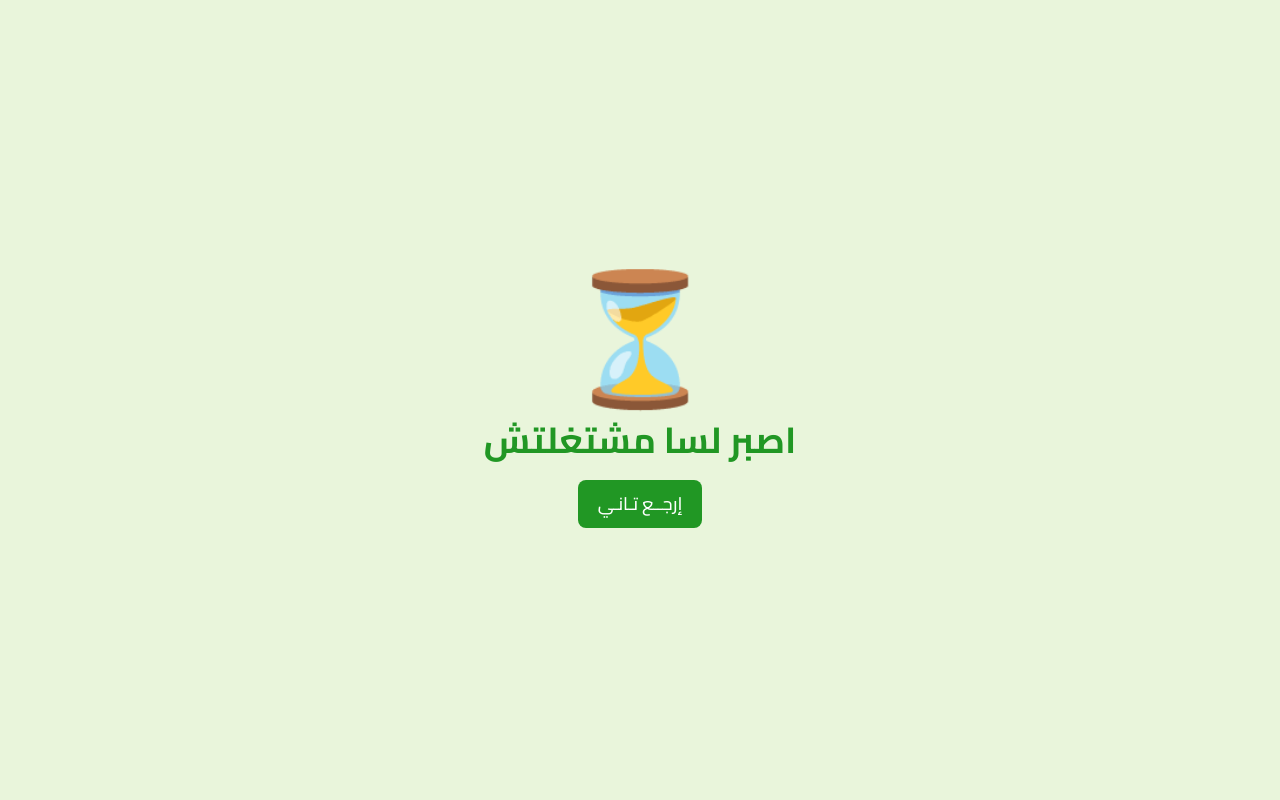
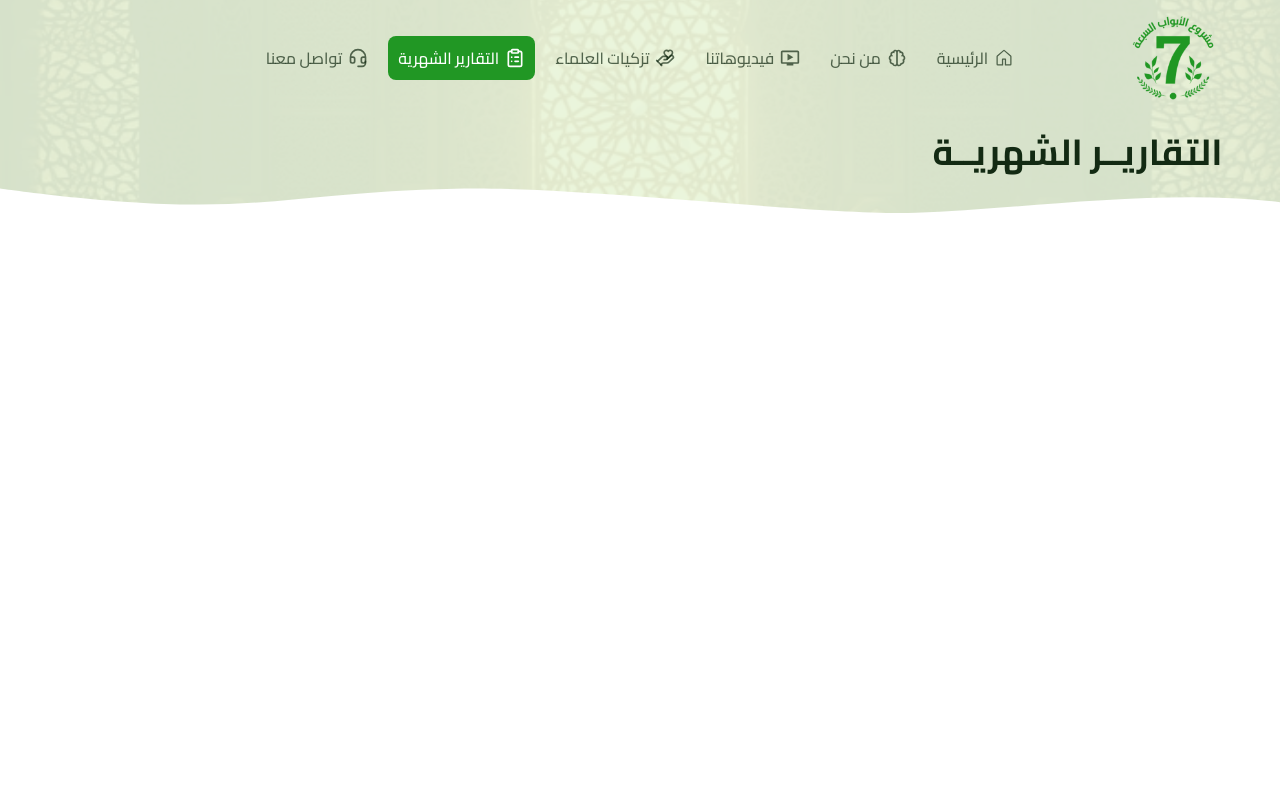
Before and after one commit to Dev-Omar-Kh/abwab-7, a Next.js app: page /reports in a window 1280 px wide. Before the commit this address had no page. Shown: the top 800 px of the page. Built offline with nearby package versions, Linux system fonts and the light colour scheme.

Commit message:
Start Create Reports & Contact Us Pages

```diff
--- /dev/null
+++ b/src/app/(main)/contact-us/page.tsx
@@ -0,0 +1,20 @@
+"use client"
+
+import React from 'react';
+import PageTitle from '@/components/page-title/PageTitle';
+
+import titleBg from '@/assets/images/idea-bg.jpg';
+
+export default function ContactUs() {
+
+    return <React.Fragment>
+
+        <section className='flex flex-col gap-20'>
+
+            <PageTitle title='contactUs.title' image={titleBg} />
+
+        </section>
+
+    </React.Fragment>
+
+}
--- /dev/null
+++ b/src/app/(main)/reports/page.tsx
@@ -0,0 +1,20 @@
+"use client"
+
+import React from 'react';
+import PageTitle from '@/components/page-title/PageTitle';
+
+import titleBg from '@/assets/images/idea-bg.jpg';
+
+export default function Reports() {
+
+    return <React.Fragment>
+
+        <section className='flex flex-col gap-20'>
+
+            <PageTitle title='reports.title' image={titleBg} />
+
+        </section>
+
+    </React.Fragment>
+
+}
--- a/src/components/header/Header.tsx
+++ b/src/components/header/Header.tsx
@@ -22,7 +22,7 @@ const linksData: LinksData[] = [
     {id: 3, icon: MdOutlineOndemandVideo, title: 'header.links.videos', href: '/videos'},
     {id: 4, icon: LuHandHeart, title: 'header.links.recommendations', href: '/recommendations'},
     {id: 5, icon: LuClipboardList, title: 'header.links.reports', href: '/reports'},
-    {id: 6, icon: LuHeadset, title: 'header.links.contactUs', href: 'contact-us'},
+    {id: 6, icon: LuHeadset, title: 'header.links.contactUs', href: '/contact-us'},
 
 ];
 
--- a/src/locales/ar.json
+++ b/src/locales/ar.json
@@ -263,6 +263,18 @@
 
         }
 
+    },
+
+    "reports": {
+
+        "title": "التقاريــر الشهريــة"
+
+    },
+
+    "contactUs": {
+
+        "title": "تواصــل معنــا"
+
     }
 
 }
```
